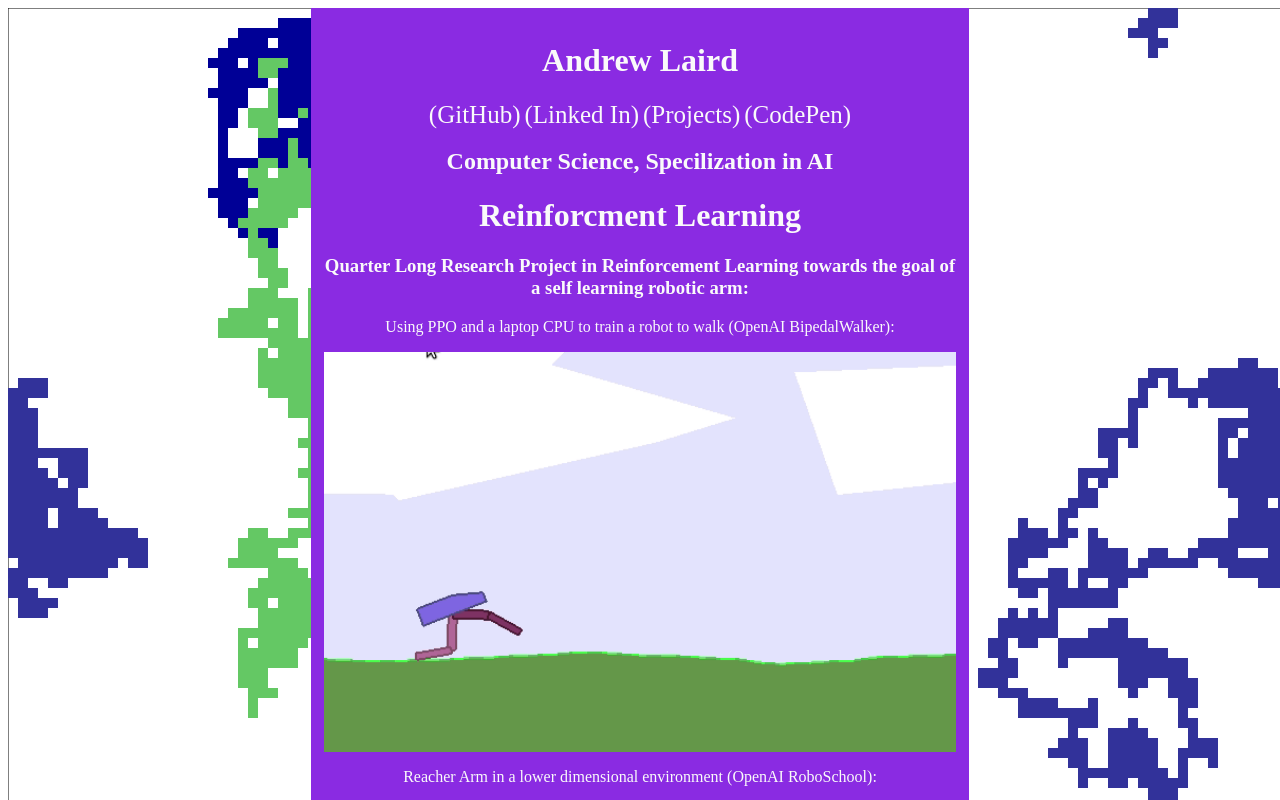
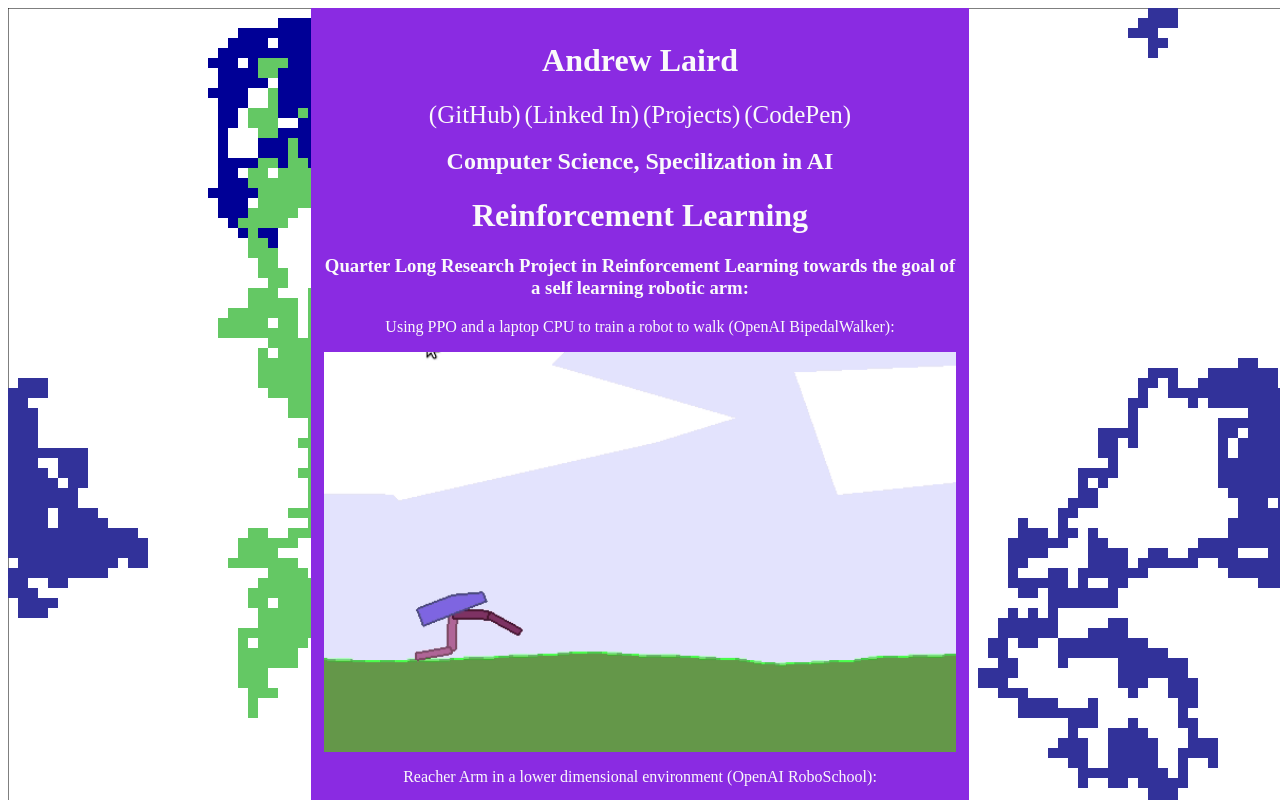
Before and after one commit to AndrewLaird/PersonalWebsite, a PHP site: page /SnakeSite.php in a window 1280 px wide. Run offline with PHP 8.4, Linux system fonts and the light colour scheme.

Commit message:
Spelling

```diff
--- a/SnakeSite.php
+++ b/SnakeSite.php
@@ -24,7 +24,7 @@ a quicker version can be seen on my codepen: https://codepen.io/LairdAndrew/pen/
     <div id="Content">
       <h2> Computer Science, Specilization in AI </h2>
 
-      <h1> Reinforcment Learning </h1>
+      <h1> Reinforcement Learning </h1>
 
       <h3>
         Quarter Long Research Project in Reinforcement Learning towards the goal of a self learning robotic arm:
```
